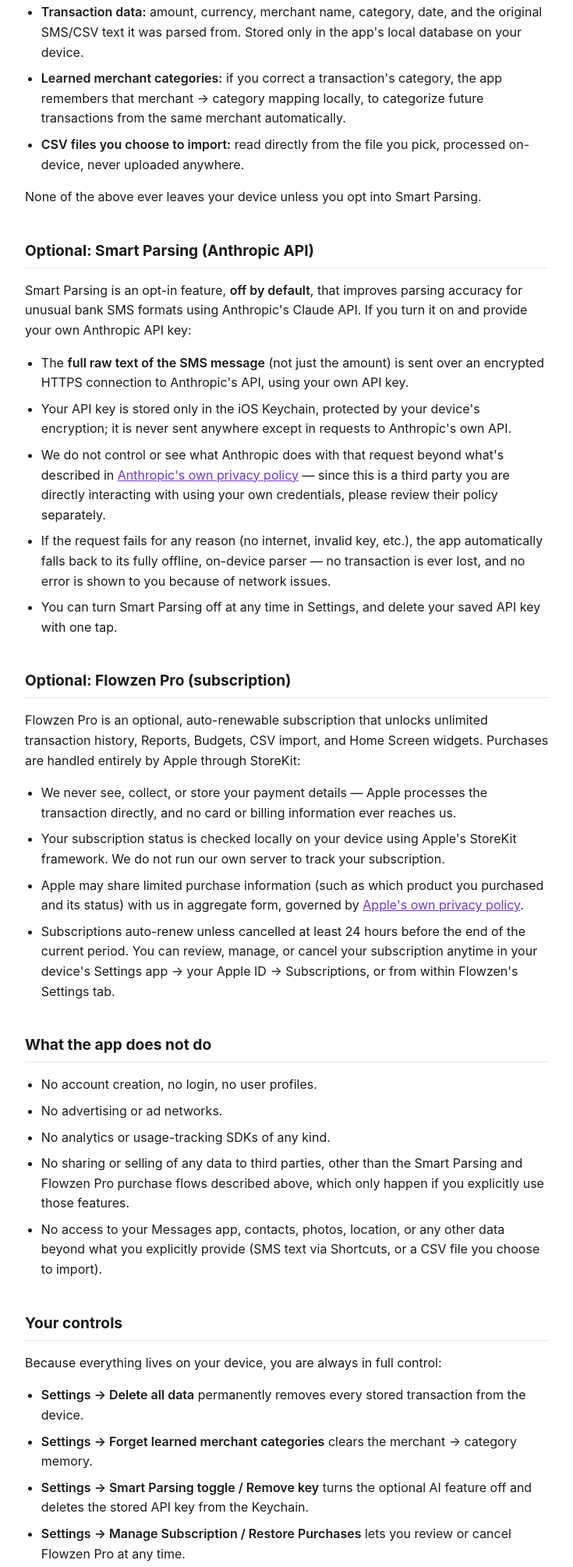
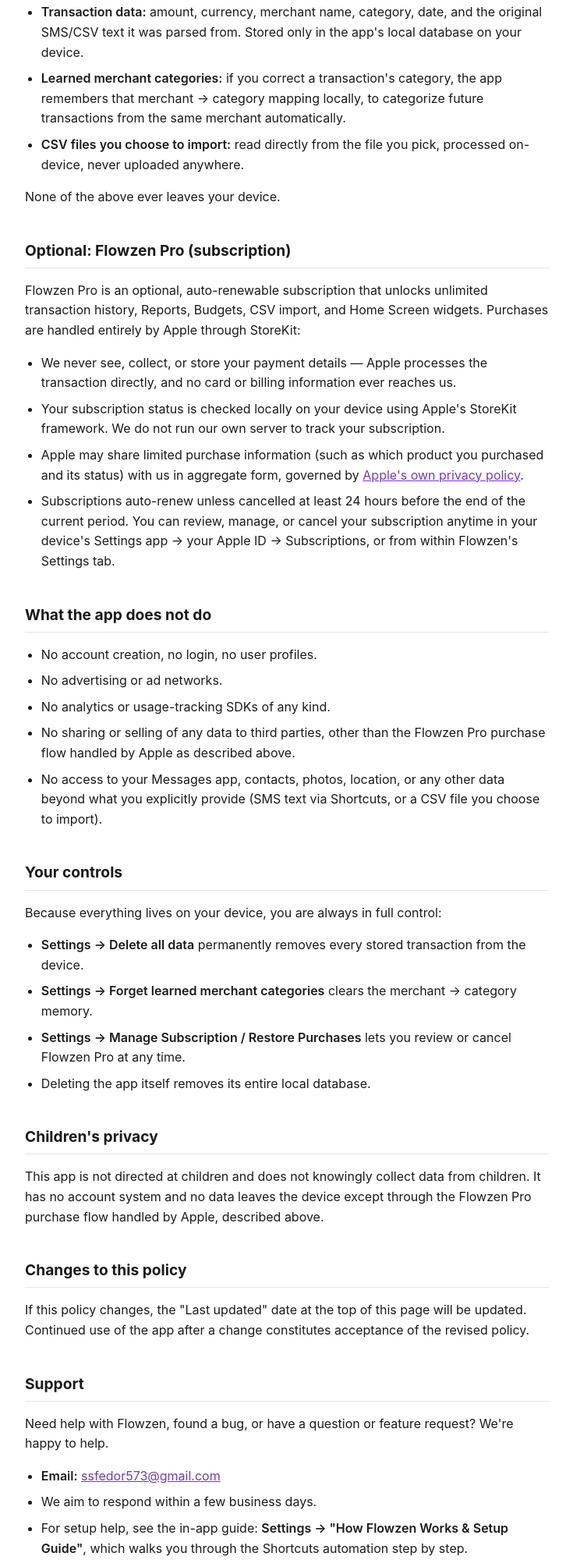
Before and after one commit to shpilnova/flowzen-privacy, a plain HTML site: page index.html in a window 1280 px wide. Shown: the part 791-2800 px from the top of the page at 78% size, without its empty margins (272-1007 px from the left). Drawn offline with Linux system fonts and the light colour scheme.

Commit message:
Update index.html

```diff
--- a/index.html
+++ b/index.html
@@ -3,7 +3,7 @@
 <head>
 <meta charset="utf-8">
 <meta name="viewport" content="width=device-width, initial-scale=1">
-<title>Privacy Policy — Flowzen</title>
+<title>Privacy Policy & Support — Flowzen</title>
 <style>
   :root {
     color-scheme: light dark;
@@ -75,7 +75,7 @@
 <body>
 <main>
   <h1>Privacy Policy for Flowzen</h1>
-  <p class="updated">Last updated: August 4, 2026</p>
+  <p class="updated">Last updated: September 28, 2026</p>
 
   <p>Flowzen is a personal expense tracker that reads bank SMS notifications you already receive and turns them into categorized transactions — entirely on your device. This policy explains exactly what data the app touches, where it goes, and what it never does.</p>
 
@@ -83,7 +83,7 @@
     <ul>
       <li>All your transaction data is stored <strong>locally on your iPhone</strong>, using Apple's on-device SwiftData framework. We do not operate any server, and the app does not create an account for you.</li>
       <li>The app <strong>never reads your Messages directly</strong>. iOS does not allow any third-party app to do that. Instead, you configure a Shortcuts Personal Automation yourself; when a matching message arrives, iOS hands its text to this app through Apple's official App Intents framework — the same mechanism any Shortcuts action uses.</li>
-      <li>By default, the app makes <strong>zero network requests</strong>. The only exceptions are the optional "Smart Parsing" feature and the optional Flowzen Pro subscription, both described below — both require your explicit action to activate.</li>
+      <li>The app makes <strong>zero network requests</strong>. All parsing happens on-device. The only data that ever leaves your device is handled by Apple for the optional Flowzen Pro subscription, described below.</li>
       <li>There is no advertising, no analytics SDK, and no tracking of any kind.</li>
     </ul>
   </div>
@@ -94,17 +94,7 @@
     <li><strong>Learned merchant categories:</strong> if you correct a transaction's category, the app remembers that merchant → category mapping locally, to categorize future transactions from the same merchant automatically.</li>
     <li><strong>CSV files you choose to import:</strong> read directly from the file you pick, processed on-device, never uploaded anywhere.</li>
   </ul>
-  <p>None of the above ever leaves your device unless you opt into Smart Parsing.</p>
-
-  <h2>Optional: Smart Parsing (Anthropic API)</h2>
-  <p>Smart Parsing is an opt-in feature, <strong>off by default</strong>, that improves parsing accuracy for unusual bank SMS formats using Anthropic's Claude API. If you turn it on and provide your own Anthropic API key:</p>
-  <ul>
-    <li>The <strong>full raw text of the SMS message</strong> (not just the amount) is sent over an encrypted HTTPS connection to Anthropic's API, using your own API key.</li>
-    <li>Your API key is stored only in the iOS Keychain, protected by your device's encryption; it is never sent anywhere except in requests to Anthropic's own API.</li>
-    <li>We do not control or see what Anthropic does with that request beyond what's described in <a href="https://www.anthropic.com/legal/privacy">Anthropic's own privacy policy</a> — since this is a third party you are directly interacting with using your own credentials, please review their policy separately.</li>
-    <li>If the request fails for any reason (no internet, invalid key, etc.), the app automatically falls back to its fully offline, on-device parser — no transaction is ever lost, and no error is shown to you because of network issues.</li>
-    <li>You can turn Smart Parsing off at any time in Settings, and delete your saved API key with one tap.</li>
-  </ul>
+  <p>None of the above ever leaves your device.</p>
 
   <h2>Optional: Flowzen Pro (subscription)</h2>
   <p>Flowzen Pro is an optional, auto-renewable subscription that unlocks unlimited transaction history, Reports, Budgets, CSV import, and Home Screen widgets. Purchases are handled entirely by Apple through StoreKit:</p>
@@ -120,7 +110,7 @@
     <li>No account creation, no login, no user profiles.</li>
     <li>No advertising or ad networks.</li>
     <li>No analytics or usage-tracking SDKs of any kind.</li>
-    <li>No sharing or selling of any data to third parties, other than the Smart Parsing and Flowzen Pro purchase flows described above, which only happen if you explicitly use those features.</li>
+    <li>No sharing or selling of any data to third parties, other than the Flowzen Pro purchase flow handled by Apple as described above.</li>
     <li>No access to your Messages app, contacts, photos, location, or any other data beyond what you explicitly provide (SMS text via Shortcuts, or a CSV file you choose to import).</li>
   </ul>
 
@@ -129,19 +119,26 @@
   <ul>
     <li><strong>Settings → Delete all data</strong> permanently removes every stored transaction from the device.</li>
     <li><strong>Settings → Forget learned merchant categories</strong> clears the merchant → category memory.</li>
-    <li><strong>Settings → Smart Parsing toggle / Remove key</strong> turns the optional AI feature off and deletes the stored API key from the Keychain.</li>
     <li><strong>Settings → Manage Subscription / Restore Purchases</strong> lets you review or cancel Flowzen Pro at any time.</li>
     <li>Deleting the app itself removes its entire local database.</li>
   </ul>
 
   <h2>Children's privacy</h2>
-  <p>This app is not directed at children and does not knowingly collect data from children. It has no account system and no data leaves the device except through the explicit, adult-configured Smart Parsing or Flowzen Pro purchase flows described above.</p>
+  <p>This app is not directed at children and does not knowingly collect data from children. It has no account system and no data leaves the device except through the Flowzen Pro purchase flow handled by Apple, described above.</p>
 
   <h2>Changes to this policy</h2>
   <p>If this policy changes, the "Last updated" date at the top of this page will be updated. Continued use of the app after a change constitutes acceptance of the revised policy.</p>
 
+  <h2 id="support">Support</h2>
+  <p>Need help with Flowzen, found a bug, or have a question or feature request? We're happy to help.</p>
+  <ul>
+    <li><strong>Email:</strong> <a href="mailto:ssfedor573@gmail.com">ssfedor573@gmail.com</a></li>
+    <li>We aim to respond within a few business days.</li>
+    <li>For setup help, see the in-app guide: <strong>Settings → "How Flowzen Works &amp; Setup Guide"</strong>, which walks you through the Shortcuts automation step by step.</li>
+  </ul>
+
   <h2>Contact</h2>
-  <p>Questions about this policy or your data: <a href="mailto:osseliyfedor@gmail.com">osseliyfedor@gmail.com</a></p>
+  <p>Questions about this policy or your data: <a href="mailto:ssfedor573@gmail.com">ssfedor573@gmail.com</a></p>
 
   <footer>Flowzen — a fully local, offline-first expense tracker.</footer>
 </main>
```
